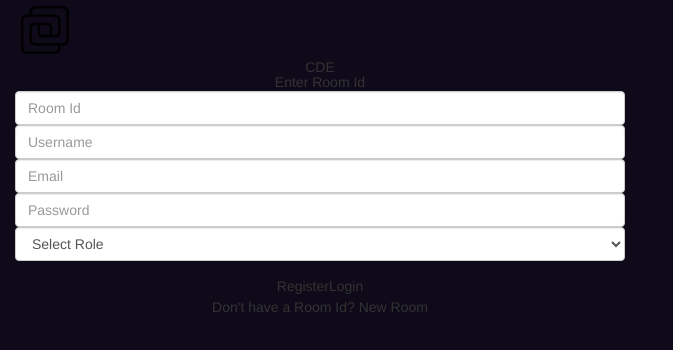
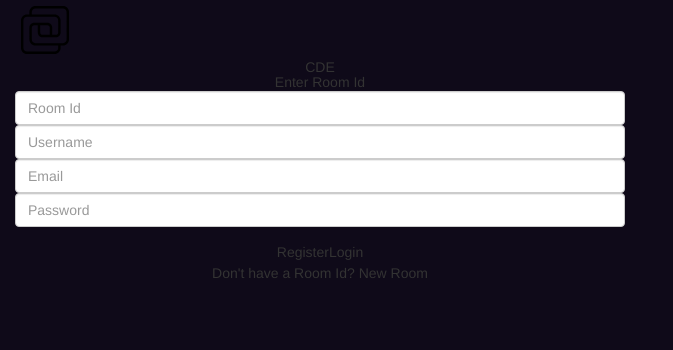
Before and after one commit to shardulkulk297/Collaborative-Development-Environment, a React (Vite) app: page / in a window 1280 px wide. Shown: the top 350 px of the page, without its empty margins (0-673 px from the left). Built offline with nearby package versions, Linux system fonts and the light colour scheme; no server answers.

Commit message:
Fixed the validation errors

```diff
--- a/src/components/CodeEditor.jsx
+++ b/src/components/CodeEditor.jsx
@@ -4,9 +4,8 @@ import { Editor } from '@monaco-editor/react'
 import LanguageSelector from './LanguageSelector'
 import { CODE_SNIPPETS } from '../constants'
 import Output from './Output'
-import UserDisplay from './UsersDisplay'
 import 'bootstrap/dist/css/bootstrap.min.css';
-import Client from './client'
+import Client from './Client'
 import { useNavigate, useLocation, useParams, Navigate } from 'react-router-dom'
 import { initSocket } from '../socket'
 import toast from 'react-hot-toast'
--- a/src/components/Home.jsx
+++ b/src/components/Home.jsx
@@ -53,7 +53,7 @@ const Home = () => {
     const data = await response.json()
     console.log(data);
 
-    if (!roomId || !username || !email || !password || !role) {
+    if (!roomId || !username || !email || !password) {
       toast.error('Please fill in all fields or check you email if it exists');
       return;
   }
@@ -171,18 +171,7 @@ const Home = () => {
                 }
                 type="password" className='form-control mb-2 block w-full px-4 py-2 text-white bg-[#1a1326] border border-[#9a86d4] rounded-md focus:outline-none focus:ring-2 focus:ring-[#c6b0ff] placeholder-gray-400' placeholder='Password' />
 
-              <select
-                value={role} onChange={(e) => {
-                  setRole(e.target.value)
 
-                }
-                }
-                type="selectlist" className='form-control mb-2 block w-full px-4 py-2 text-white bg-[#1a1326] border border-[#9a86d4] rounded-md focus:outline-none focus:ring-2 focus:ring-[#c6b0ff] placeholder-gray-400' placeholder='ROLE' >
-                  <option value="">Select Role</option>
-                  <option value="Project Manager">Project Manager</option>
-                  <option value="Team Leader">Team Leader</option>
-                  <option value="Member">Member</option>
-                   </select>
               </div>
 
               <button
```
Also changed, not shown: 1 other file (tests, documents, lock files or other folders).
